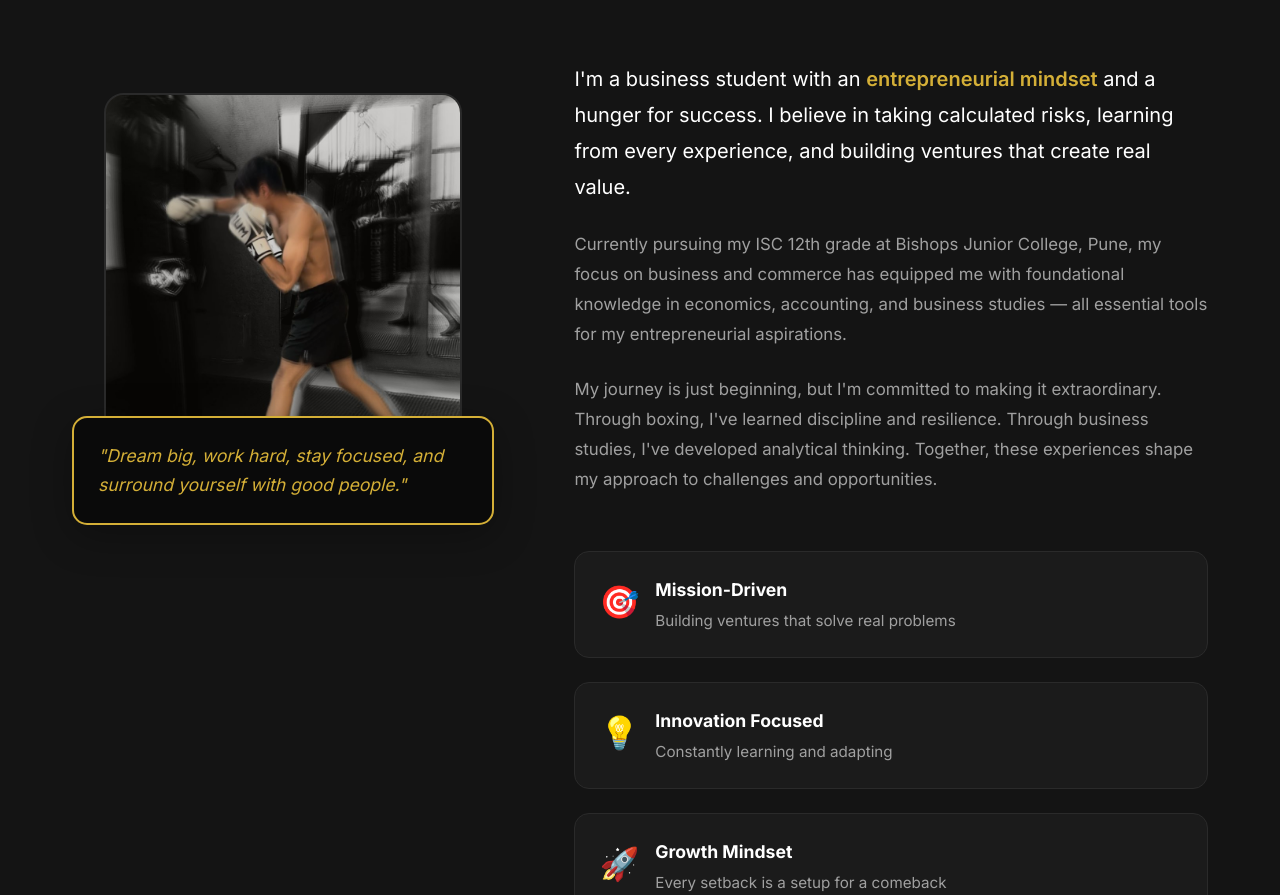
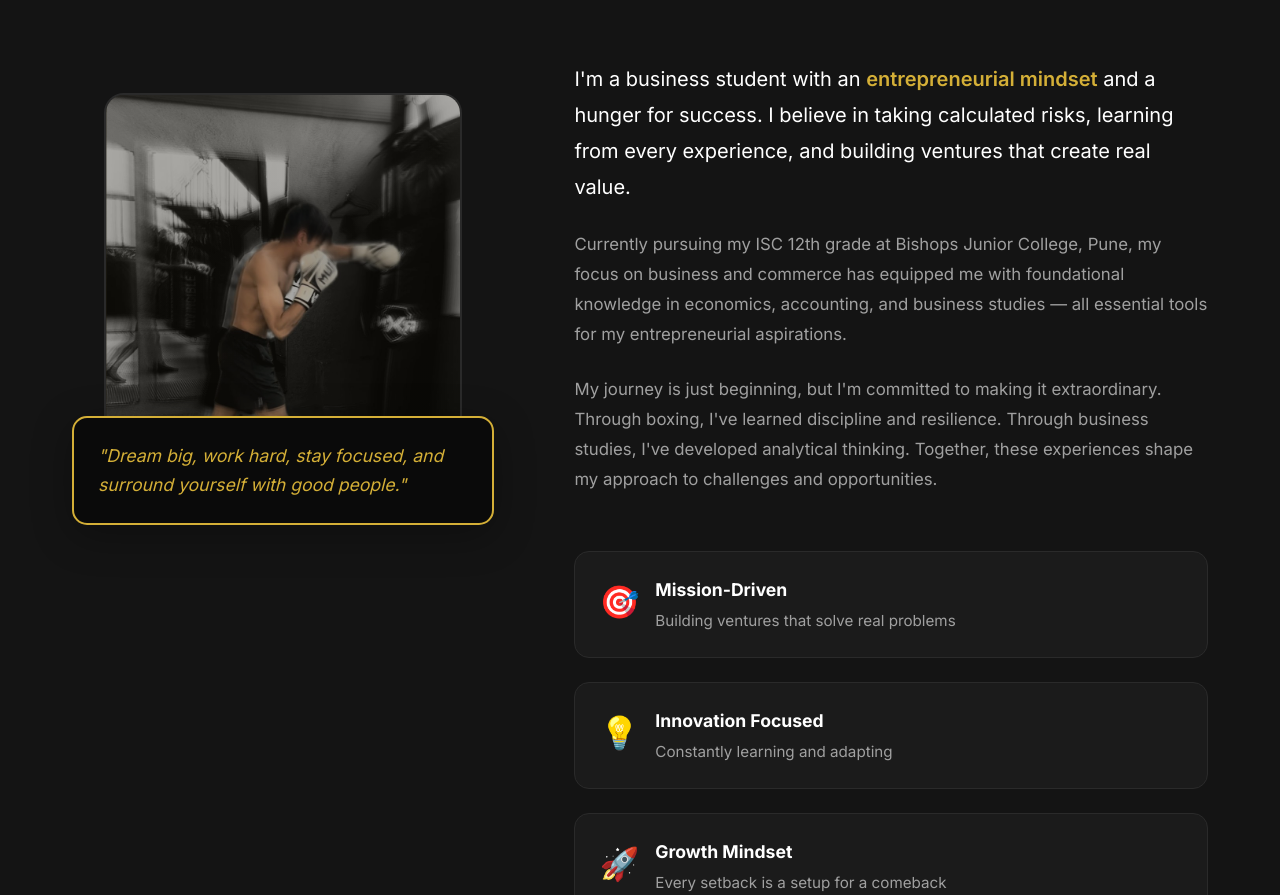
Before and after one commit to VihanG1423/jinay-portfolio, a plain HTML site: page index.html in a window 1280 px wide. Shown: the part 1606-2501 px from the top of the page. Drawn offline with nearby package versions, Linux system fonts and the light colour scheme.

Commit message:
Fix boxing photo positioning and mirror image
Flipped image horizontally, improved cropping, and adjusted opacity for better visual balance with the quote overlay.

Co-authored-by: Cursor <cursoragent@cursor.com>

```diff
--- a/styles.css
+++ b/styles.css
@@ -730,8 +730,10 @@ body {
     width: 100%;
     height: 100%;
     object-fit: cover;
-    object-position: center;
-    opacity: 0.8;
+    object-position: center 30%;
+    opacity: 0.7;
+    transform: scaleX(-1);
+    filter: grayscale(20%) brightness(0.9);
 }
 
 .about-decoration::before,
```
